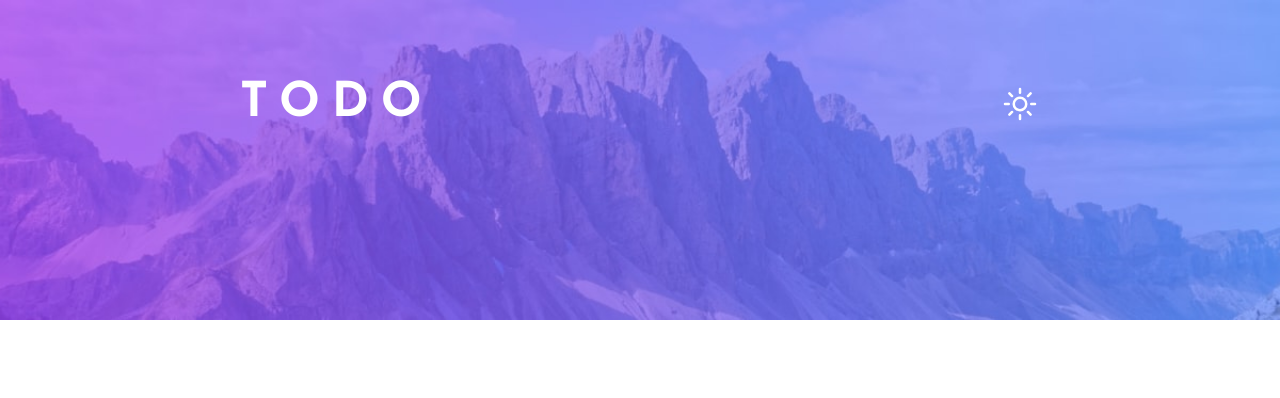
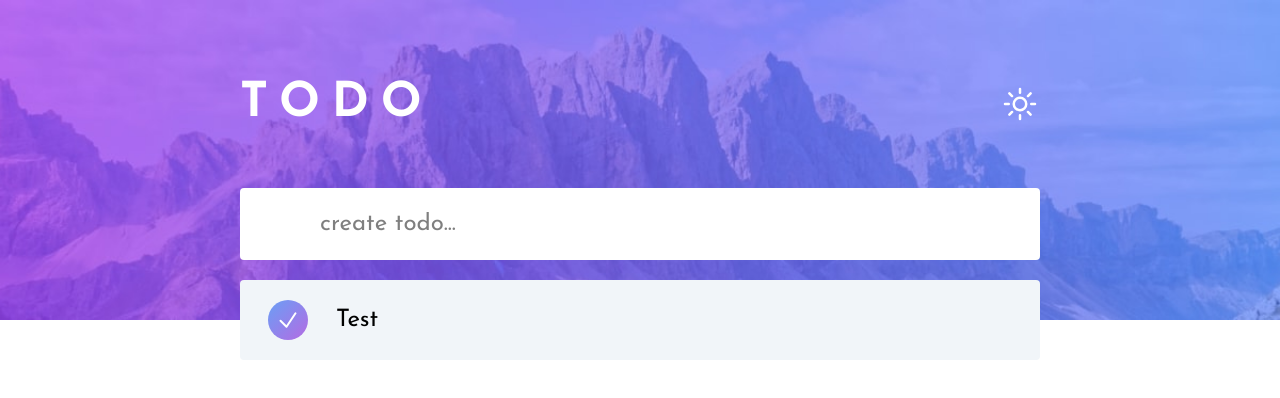
Before and after one commit to imotD/taskly-todo-frontend, a React (Vite) app: page / in a window 1280 px wide. Shown: the top 398 px of the page. Built offline with nearby package versions, Linux system fonts and the light colour scheme.

Commit message:
feat: add todo item , todo list

```diff
--- a/src/components/TodoItem.tsx
+++ b/src/components/TodoItem.tsx
@@ -4,11 +4,9 @@ function TodoItem() {
   // const [count, setCount] = useState(0)
 
   return (
-    <>
-     <div>
-      Lorem ipsum dolor, sit amet consectetur adipisicing elit. Iusto, adipisci!
-     </div>
-    </>
+    <div className="mt-15 mb-5">
+    <input className="w-full py-5 px-20 text-2xl bg-white rounded " id="todo" type="text" placeholder="create todo..."></input>
+   </div>
   )
 }
 
--- a/src/components/TodoList.tsx
+++ b/src/components/TodoList.tsx
@@ -1,15 +1,29 @@
 // import { useState } from 'react'
+import CheckIcon from "../assets/check.svg?react";
+// import CancelIcon from "../assets/cancel.svg";
 
 function TodoList() {
-    // const [count, setCount] = useState(0)
+  // const [count, setCount] = useState(0)
 
-    return (
-      <>
-       <div>
-        Lorem ipsum dolor, sit amet consectetur adipisicing elit. Iusto, adipisci!
-       </div>
-      </>
-    )
-  }
+  return (
+    <div className="bg-slate-100 rounded py-1">
+      <div className="flex justify-between items-center px-5">
+        <div className="flex justify-between items-center cursor-pointer">
+          <div className="p-2">
+            <div className="todo-circle p-2">
+            <CheckIcon className="w-6 h-6 text-white stroke-2" />
+            </div>
+          </div>
 
-  export default TodoList
+          <div className="text-2xl w-full text-left py-5 p-5">Test</div>
+        </div>
+        {/* icon cancel */}
+        <div className="cursor-pointer">
+          {/* <img src={Cancel} alt="icon" className="w-10 h-10 cursor-pointer" /> */}
+        </div>
+      </div>
+    </div>
+  );
+}
+
+export default TodoList;
--- a/src/components/index.ts
+++ b/src/components/index.ts
@@ -1,5 +1,4 @@
 export { default as Footer } from './Footer'
 export { default as Header } from './Header'
-export { default as AddTodoForm } from './AddTodoForm'
 export { default as TodoList } from './TodoList'
 export { default as TodoItem } from './TodoItem'
--- a/src/pages/Home.tsx
+++ b/src/pages/Home.tsx
@@ -1,6 +1,7 @@
 // import { useState } from 'react'
 import Light from '../assets/light.svg'
-import Dark from '../assets/dark.svg'
+import { TodoItem, TodoList } from '../components';
+// import Dark from '../assets/dark.svg'
 
 function Home() {
   // const [count, setCount] = useState(0)
@@ -15,9 +16,11 @@ function Home() {
         >
           <span>TODO</span>
 
-          <img src={Light} alt="light" className="w-10 h-10 cursor-pointer
-" />
+          <img src={Light} alt="icon" className="w-10 h-10 cursor-pointer" />
         </div>
+
+        <TodoItem />
+        <TodoList />
       </div>
     </>
   );
--- a/src/styles/home.css
+++ b/src/styles/home.css
@@ -8,3 +8,10 @@
 .home-title{
     letter-spacing: 12px;
 }
+
+.todo-circle{
+    height: 40px;
+    width: 40px;
+    background: linear-gradient(135deg, #6a9ff5, #b46be3);
+    border-radius: 50%;
+}
```
